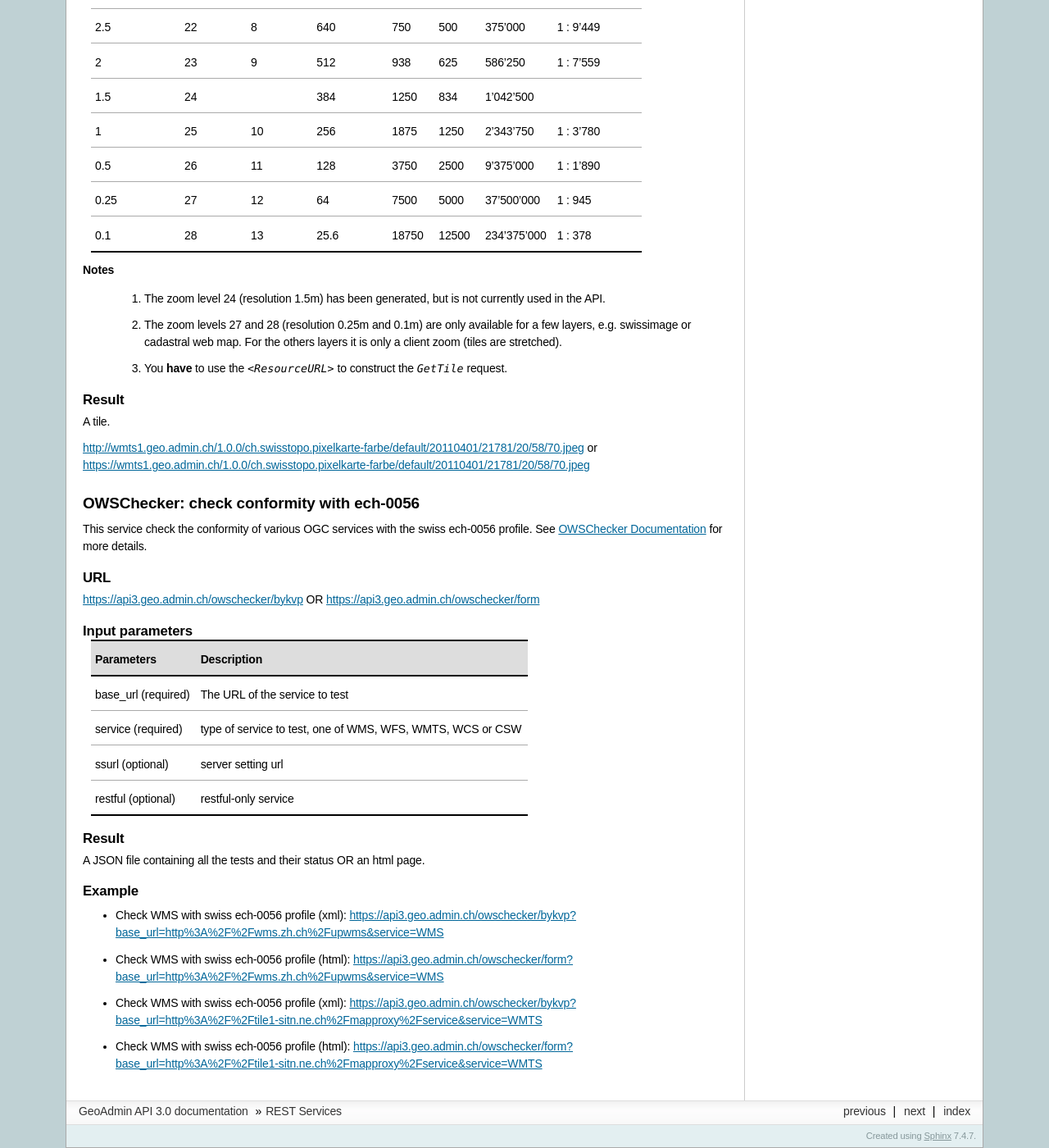
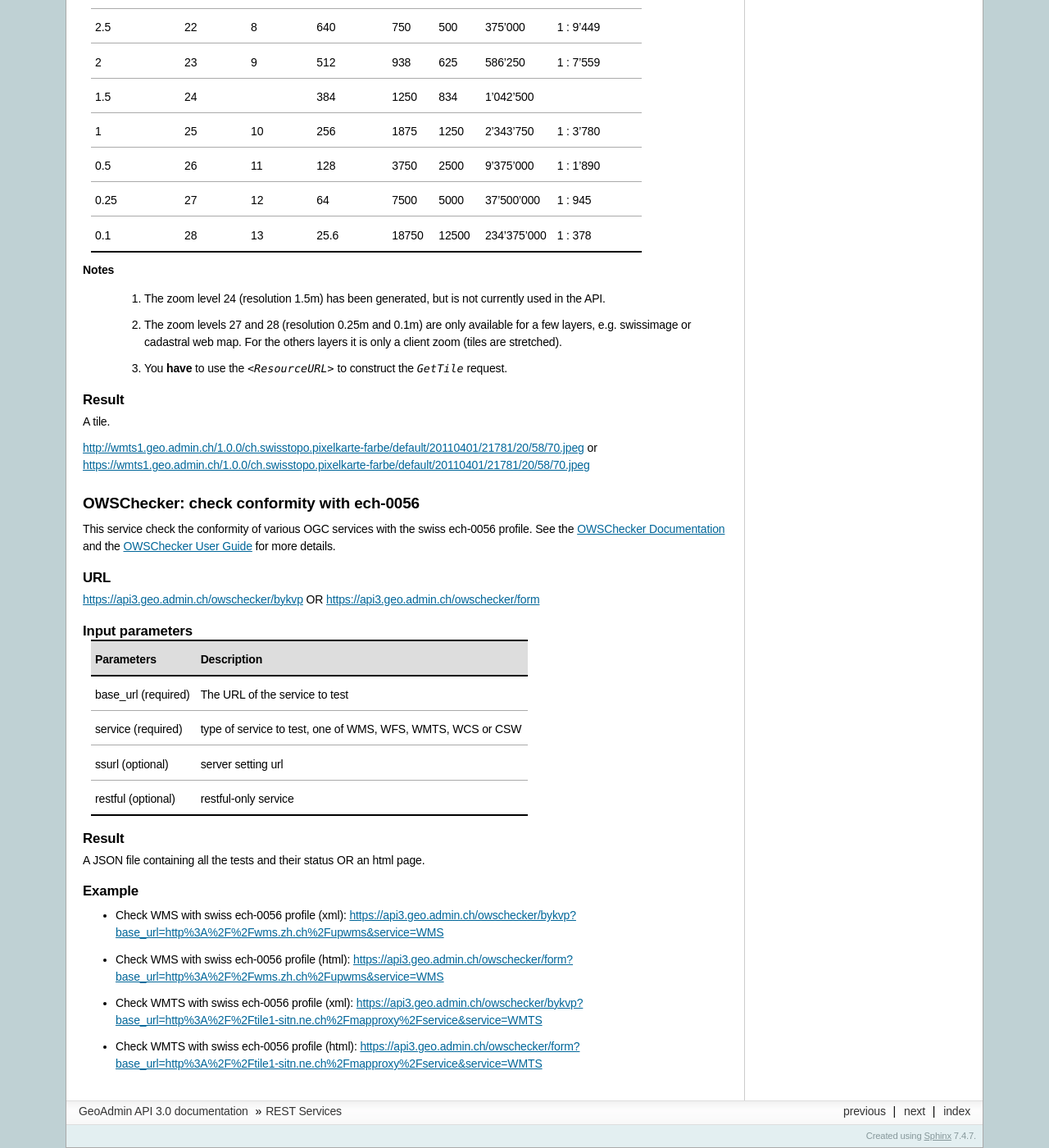
Before and after one commit to swisstopo-test/doc-chsdi3, a Sphinx documentation site: the page built from source/services/sdiservices.rst, in a window 1280 px wide and 1400 px high, scrolled down 11706 px. Shown: the whole window at 82% size. Built offline with Sphinx 7.4.7, drawn with Linux system fonts in a browser that asks for light colours; formulas are drawn with MathJax 3.

Commit message:
typo in owschecker doc

```diff
--- a/source/services/sdiservices.rst
+++ b/source/services/sdiservices.rst
@@ -627,7 +627,7 @@ OWSChecker: check conformity with ech-0056
 ------------------------------------------
 
 This service check the conformity of various OGC services with the swiss ech-0056 profile.
-See `OWSChecker Documentation <owschecker>`_ for more details.
+See the :doc:`OWSChecker Documentation <owschecker/index>` and the :doc:`OWSChecker User Guide <owschecker/user_guide>` for more details.
 
 URL
 ^^^
@@ -659,5 +659,5 @@ Example
 
 - Check WMS with swiss ech-0056 profile (xml): `https://api3.geo.admin.ch/owschecker/bykvp?base_url=http%3A%2F%2Fwms.zh.ch%2Fupwms&service=WMS <../../../owschecker/bykvp?base_url=http%3A%2F%2Fwms.zh.ch%2Fupwms&service=WMS>`_
 - Check WMS with swiss ech-0056 profile (html): `https://api3.geo.admin.ch/owschecker/form?base_url=http%3A%2F%2Fwms.zh.ch%2Fupwms&service=WMS <../../../owschecker/form?base_url=http%3A%2F%2Fwms.zh.ch%2Fupwms&service=WMS>`_
-- Check WMS with swiss ech-0056 profile (xml): `https://api3.geo.admin.ch/owschecker/bykvp?base_url=http%3A%2F%2Ftile1-sitn.ne.ch%2Fmapproxy%2Fservice&service=WMTS <../../../owschecker/bykvp?base_url=http%3A%2F%2Ftile1-sitn.ne.ch%2Fmapproxy%2Fservice&service=WMTS>`_
-- Check WMS with swiss ech-0056 profile (html): `https://api3.geo.admin.ch/owschecker/form?base_url=http%3A%2F%2Ftile1-sitn.ne.ch%2Fmapproxy%2Fservice&service=WMTS <../../../owschecker/form?base_url=http%3A%2F%2Ftile1-sitn.ne.ch%2Fmapproxy%2Fservice&service=WMTS>`_
+- Check WMTS with swiss ech-0056 profile (xml): `https://api3.geo.admin.ch/owschecker/bykvp?base_url=http%3A%2F%2Ftile1-sitn.ne.ch%2Fmapproxy%2Fservice&service=WMTS <../../../owschecker/bykvp?base_url=http%3A%2F%2Ftile1-sitn.ne.ch%2Fmapproxy%2Fservice&service=WMTS>`_
+- Check WMTS with swiss ech-0056 profile (html): `https://api3.geo.admin.ch/owschecker/form?base_url=http%3A%2F%2Ftile1-sitn.ne.ch%2Fmapproxy%2Fservice&service=WMTS <../../../owschecker/form?base_url=http%3A%2F%2Ftile1-sitn.ne.ch%2Fmapproxy%2Fservice&service=WMTS>`_
```
